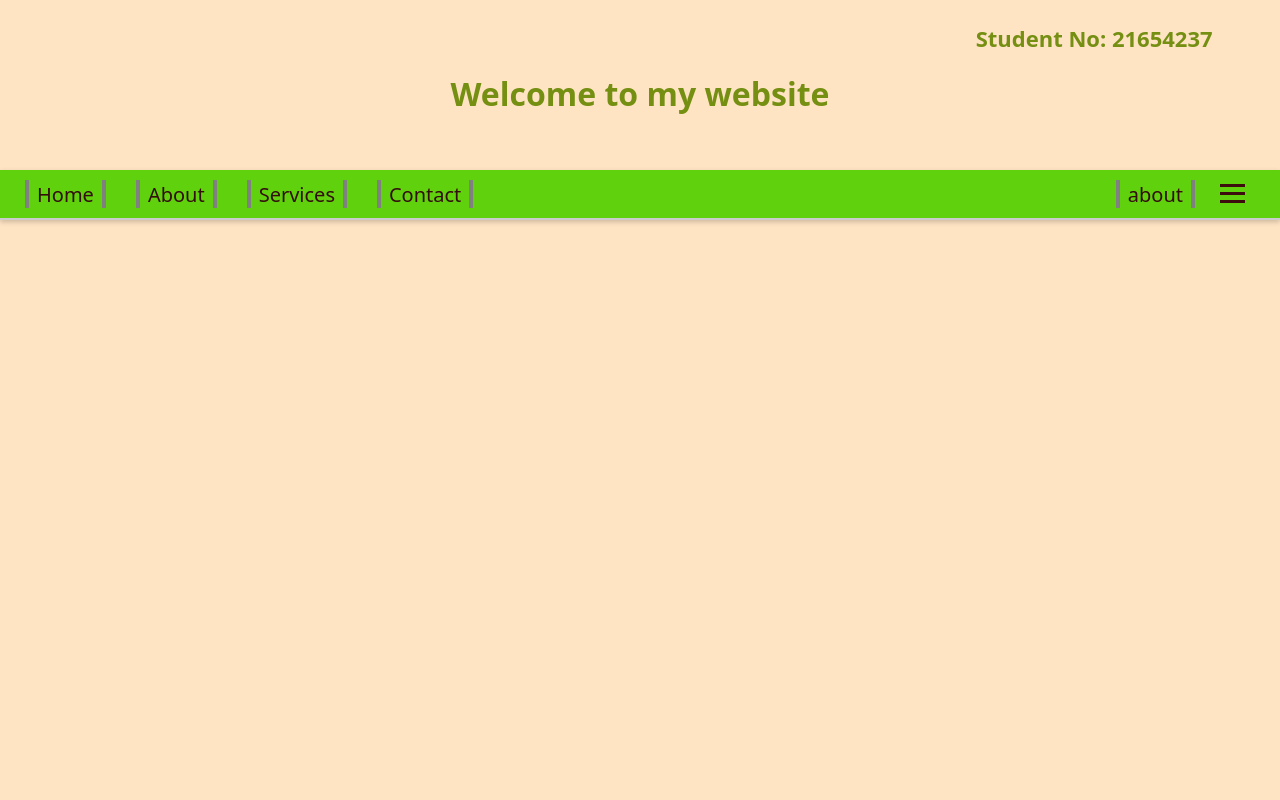
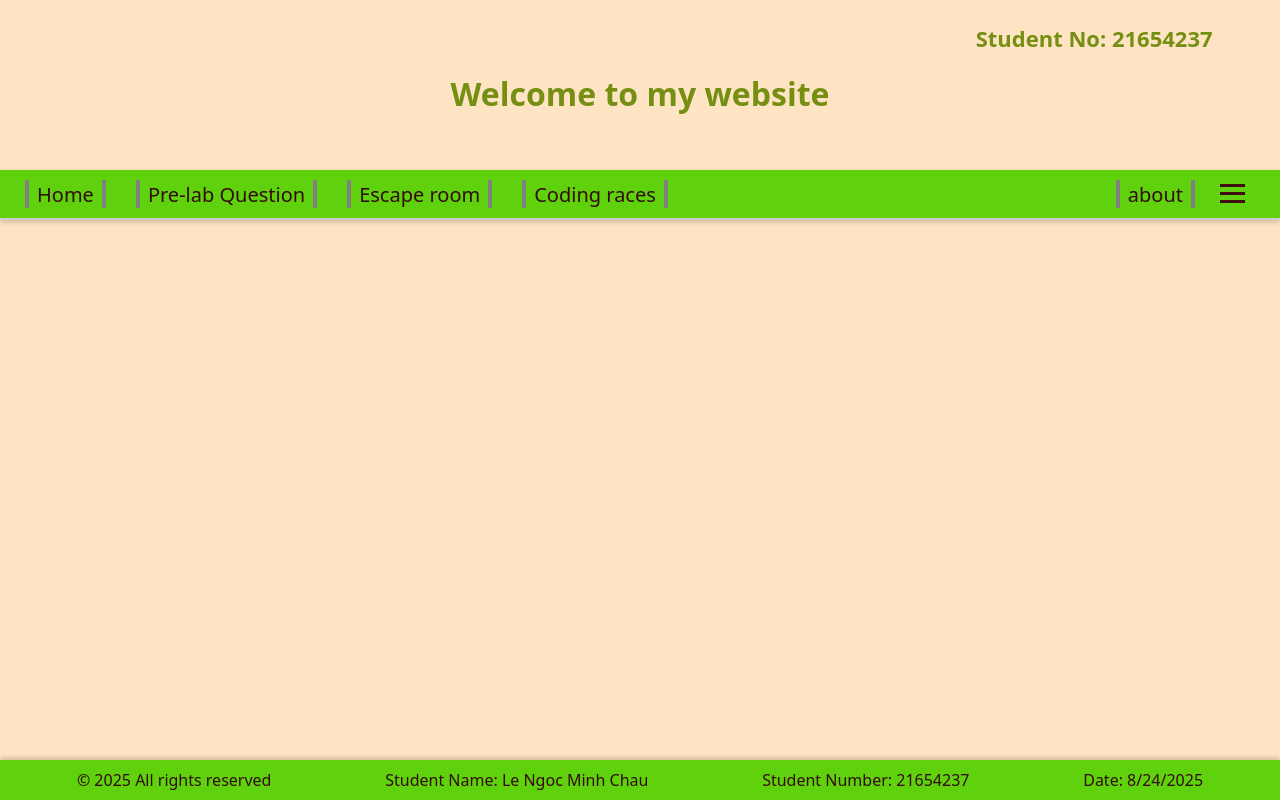
Before and after one commit to Chau05-git/Assignment-1-CSE3CWA-Frontend-web, a Next.js app: page / in a window 1280 px wide. Built offline with nearby package versions, Linux system fonts and the light colour scheme.

Commit message:
upload Footer part

```diff
--- a/app/Components/Navbar.tsx
+++ b/app/Components/Navbar.tsx
@@ -14,9 +14,9 @@ const Navbar = () => {
     <nav className="navbar">
       <ul className="nav_list">
         <li className="nav_item"><a href="#home">Home</a></li>
-        <li className="nav_item"><a href="#about">About</a></li>
-        <li className="nav_item"><a href="#services">Services</a></li>
-        <li className="nav_item"><a href="#contact">Contact</a></li>
+        <li className="nav_item"><a href="#about">Pre-lab Question</a></li>
+        <li className="nav_item"><a href="#services">Escape room</a></li>
+        <li className="nav_item"><a href="#contact">Coding races</a></li>
       </ul>
       <ul className="about_n_hamburger">
         <li className="about"><a href="#contact">about</a></li>
--- a/app/Components/Navbar_style.css
+++ b/app/Components/Navbar_style.css
@@ -31,6 +31,7 @@
     padding-left: 8px;
     padding-right: 8px;
     transition: transform 0.2s ease;
+    white-space: nowrap;
 }
 
 .nav_item:hover {
@@ -96,7 +97,7 @@
   transform: translateY(-2px);
 }
 
-/* Click animation - khi menu hiện */
+
 .hamburger_icon.active .bar:nth-child(1) {
   transform: translateY(8px) rotate(45deg);
 }
--- a/app/homepage.css
+++ b/app/homepage.css
@@ -14,7 +14,7 @@
 .fixed_title {
   position: fixed;
   font-weight: bold;
-  font-size: 2.0rem; /* Tăng kích thước chữ */
+  font-size: 2.0rem;
   color:rgb(116, 143, 17);
   top: 70px;
   left: 50%;
@@ -30,3 +30,30 @@
   right: 20px;
   transform: translate(-20%);
 }
+
+.footer {
+    position: fixed;
+    bottom: 0;
+    width: 100%;
+    height: 40px;
+    background-color: #5fd10d;
+    color: rgb(53, 13, 13);
+    text-align: center;
+    line-height: 40px;
+    font-size: 16px;
+    box-shadow: 0 -2px 5px rgba(0,0,0,0.2);
+}
+
+.footer_content {
+    display: flex;
+    justify-content: space-around;
+    align-items: center;
+    height: 100%;
+    padding: 0 20px;
+}
+
+.footer_content p {
+    margin: 0;
+    font-size: 16px;
+    white-space: nowrap;
+}
--- a/app/page.tsx
+++ b/app/page.tsx
@@ -15,12 +15,28 @@ const Student_No = () => {
   );
 }
 
+const Footer = () => {
+  const currentYear = new Date().getFullYear();
+
+  return (
+    <footer className="footer">
+      <div className="footer_content">
+        <p>&copy; {currentYear} All rights reserved</p>
+        <p>Student Name: Le Ngoc Minh Chau</p>
+        <p>Student Number: 21654237</p>
+        <p>Date: {new Date().toLocaleDateString()}</p>
+      </div>
+    </footer>
+  );
+}
+
 const Main_Page = () => {
   return(
     <main className="main_page">
       <Title_of_Page/>
       <Student_No/>
       <Navbar/>
+      <Footer/>
     </main>
   );
 }
```
